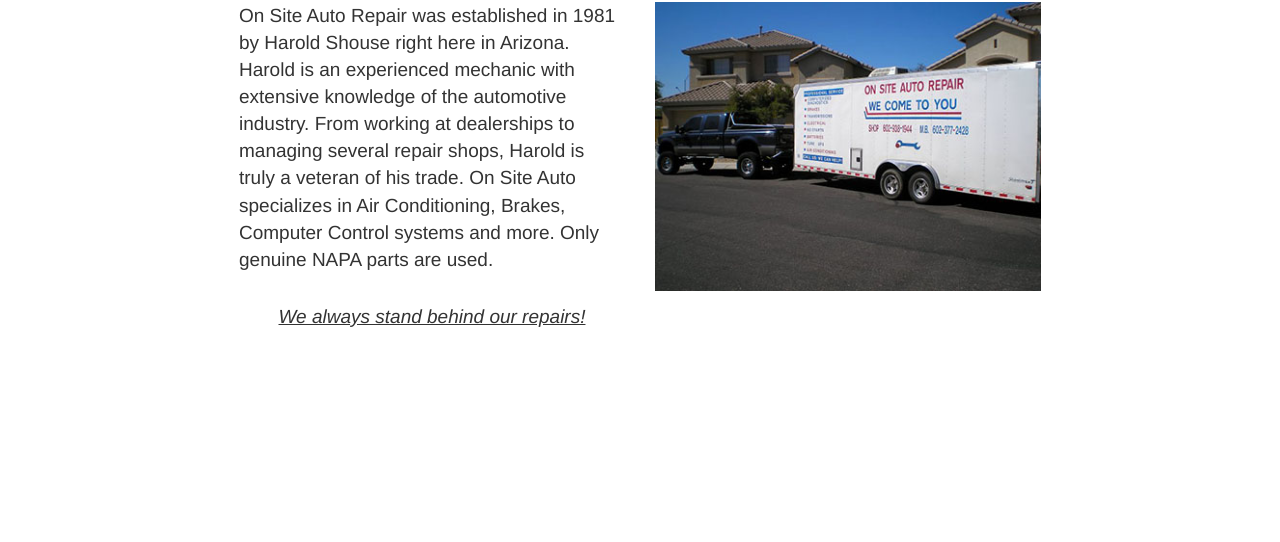
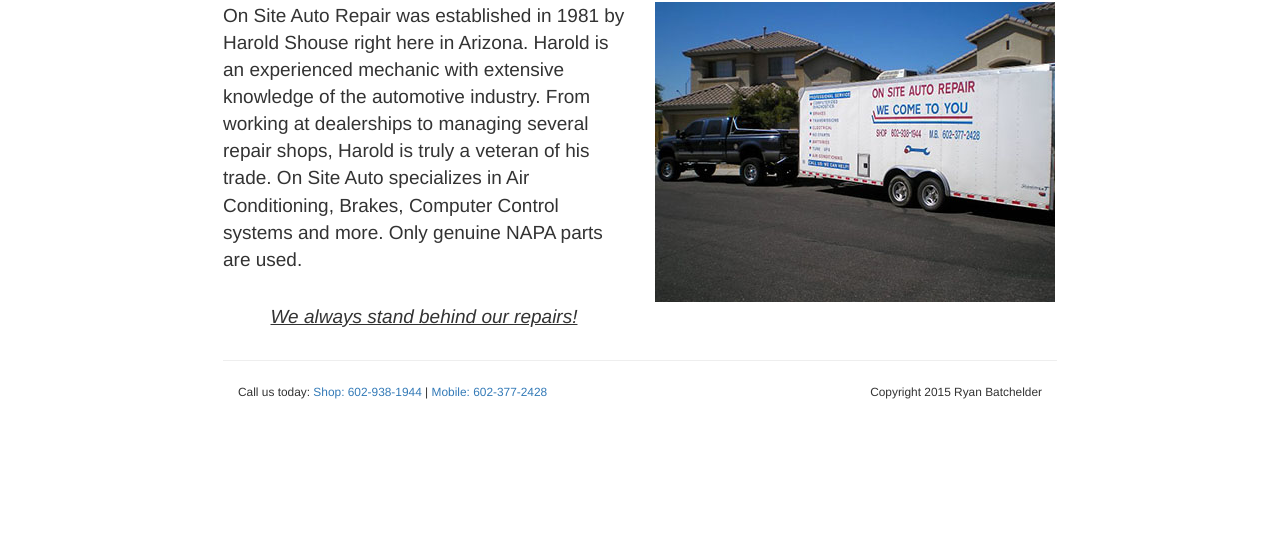
Before and after one commit to rdbatch02/On-Site-Auto, a website: page app/about.html in a window 1280 px wide. Shown: the part 258-800 px from the top of the page. Drawn offline with nearby package versions, Linux system fonts and the light colour scheme; files that its build step writes are made by us from their sources.

Commit message:
Added footer Tweaking HTML elements to remove unneeded container MS Icon color setting

```diff
--- a/app/about.html
+++ b/app/about.html
@@ -23,8 +23,8 @@
     <!-- Tile icon for Win8 (144x144 + tile color) -->
     <meta content="images/touch/ms-touch-icon-144x144-precomposed.png" name=
     "msapplication-TileImage">
-    <meta content="#3372DF" name="msapplication-TileColor">
-    <meta content="#3372DF" name="theme-color"><!-- Page styles -->
+    <meta content="#225ea7" name="msapplication-TileColor">
+    <meta content="#225ea7" name="theme-color"><!-- Page styles -->
     <link href="styles/main.css" rel="stylesheet">
     <link href="styles/bootstrap.min.css" rel="stylesheet">
 </head>
@@ -65,9 +65,8 @@
         </ul>
     </nav>
 
-    <main>
+    <main class="container-fluid">
         <h1>About On Site Auto</h1>
-		<div class="container-fluid">
         <div class="row">
             <div class="col-sm-6">
 				<p>On Site Auto Repair was established in 1981 by Harold Shouse right here in Arizona. Harold is an experienced mechanic with extensive knowledge of the automotive industry. From working at dealerships to managing several repair shops, Harold is truly a veteran of his trade. On Site Auto specializes in Air Conditioning, Brakes, Computer Control systems and more. Only genuine NAPA parts are used.</p>
@@ -81,6 +80,13 @@
             <div class="col-xs-12">
                 <img alt="On Site Truck" class="img-responsive truck-img visible-xs" src="images/truck.jpg">
             </div>
+        </div>
+        <!-- Footer -->
+        <div class="row">
+            <div class="col-xs-12">
+                <hr>
+                <div class="col-xs-6"><small>Call us today: <br class="visible-xs"><a href="tel:6029381944">Shop: 602-938-1944</a> <span class="hidden-xs">|</span><br class="visible-xs"> <a href="tel:6023772428">Mobile: 602-377-2428</a></small></div>
+                <div class="col-xs-6 text-right"><small>Copyright 2015 Ryan Batchelder</small></div>
             </div>
         </div>
     </main><!-- build:js scripts/main.min.js -->
```
Also changed, not shown: app/contact.html (+13 -6 lines), app/desertmountainfab.html (+10 -4 lines), app/index.html (+15 -8 lines), app/testimonials.html (+10 -4 lines). Lines whose indentation alone changed are shown as unchanged.
